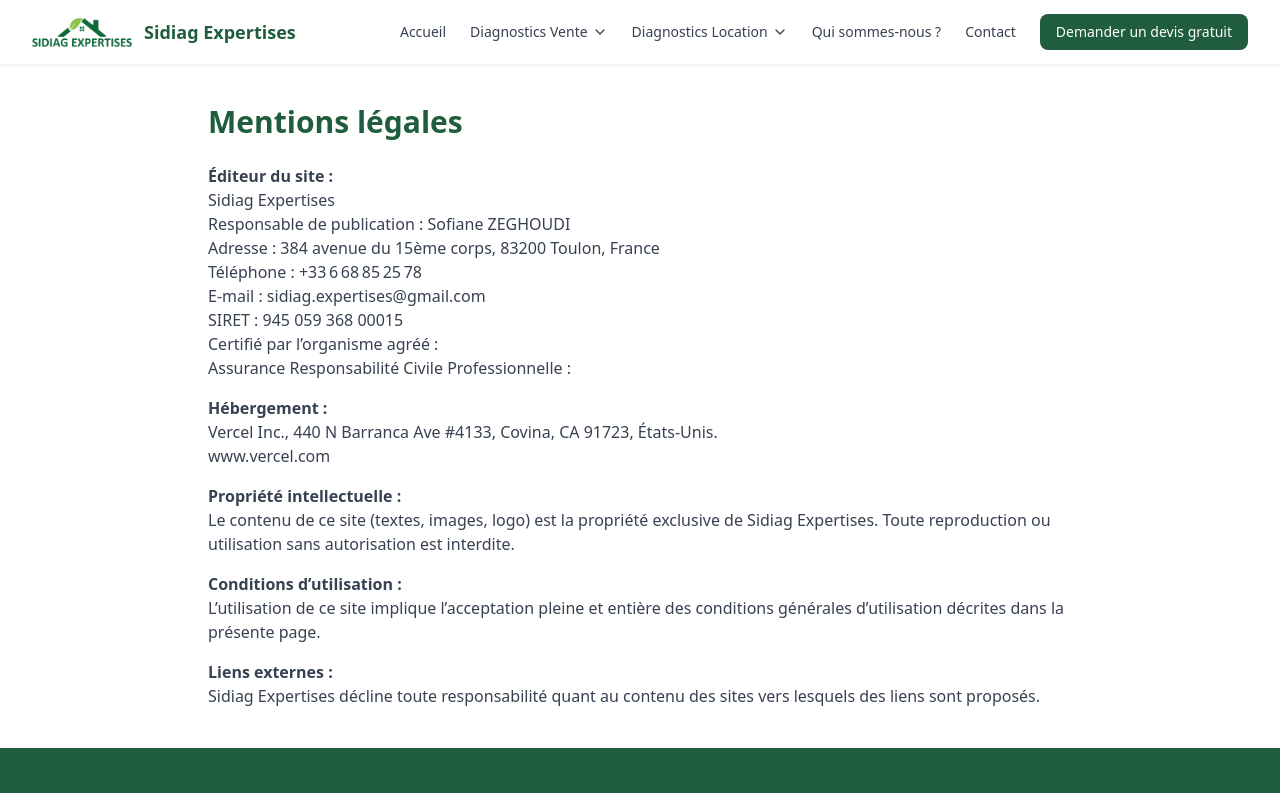
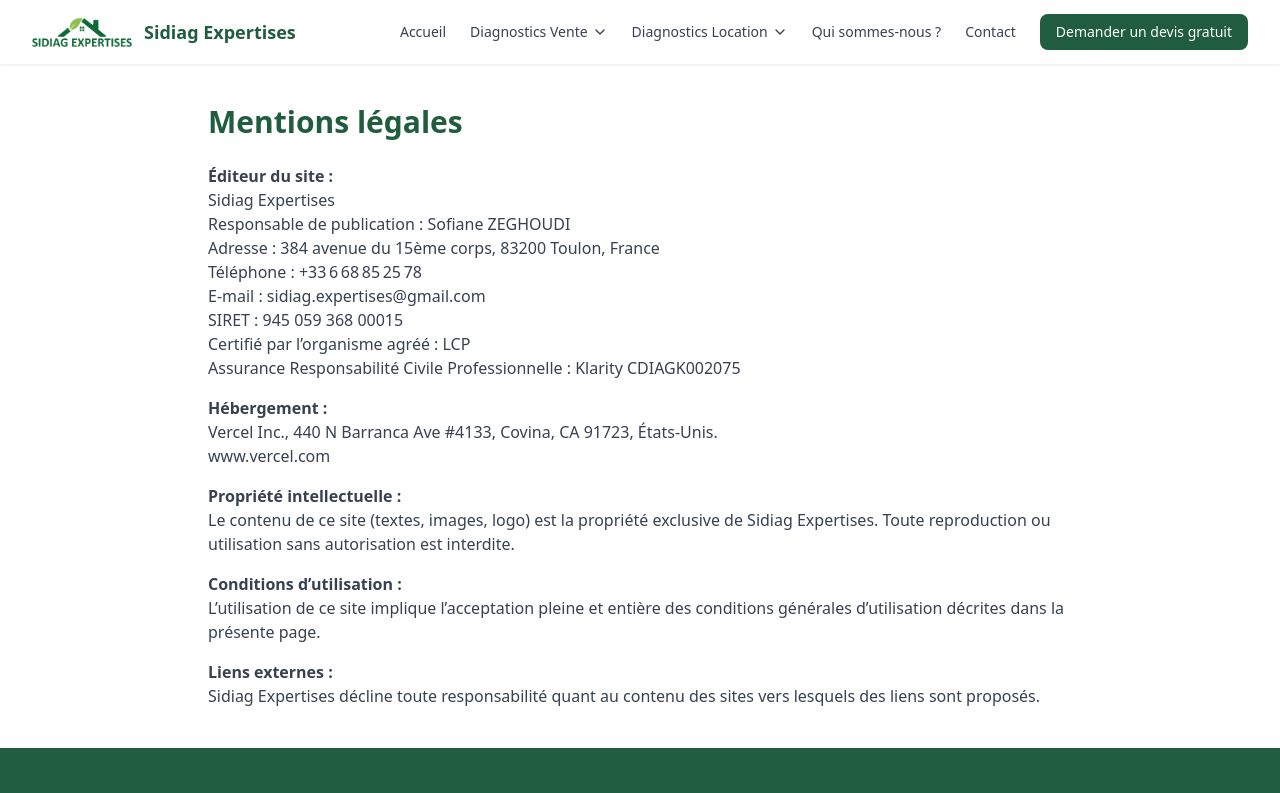
Before and after one commit to Adrien-Margarita/sidiag-expertises, a React (Vite) app: page /mentions-legales in a window 1280 px wide. Shown: the top 793 px of the page. Built offline with nearby package versions, Linux system fonts and the light colour scheme.

Commit message:
fix Legal Notices

```diff
--- a/src/pages/LegalNotices.tsx
+++ b/src/pages/LegalNotices.tsx
@@ -13,8 +13,8 @@
           Téléphone : +33 6 68 85 25 78<br />
           E‑mail : sidiag.expertises@gmail.com<br />
           SIRET : 945 059 368 00015<br />
-          Certifié par l’organisme agréé : <br />
-          Assurance Responsabilité Civile Professionnelle :
+          Certifié par l’organisme agréé : LCP<br />
+          Assurance Responsabilité Civile Professionnelle : Klarity CDIAGK002075
         </p>
 
         <p><strong>Hébergement :</strong><br />
```
